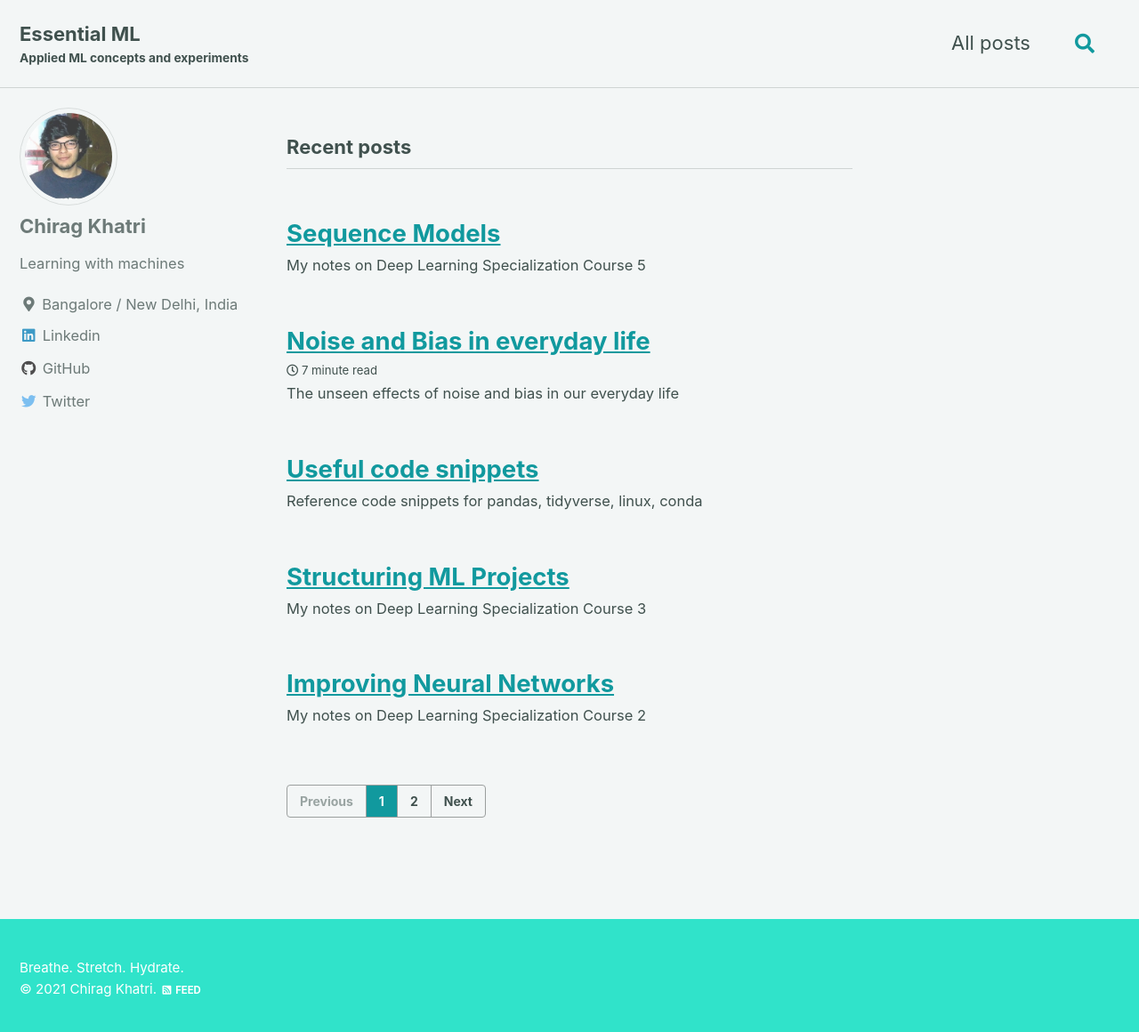
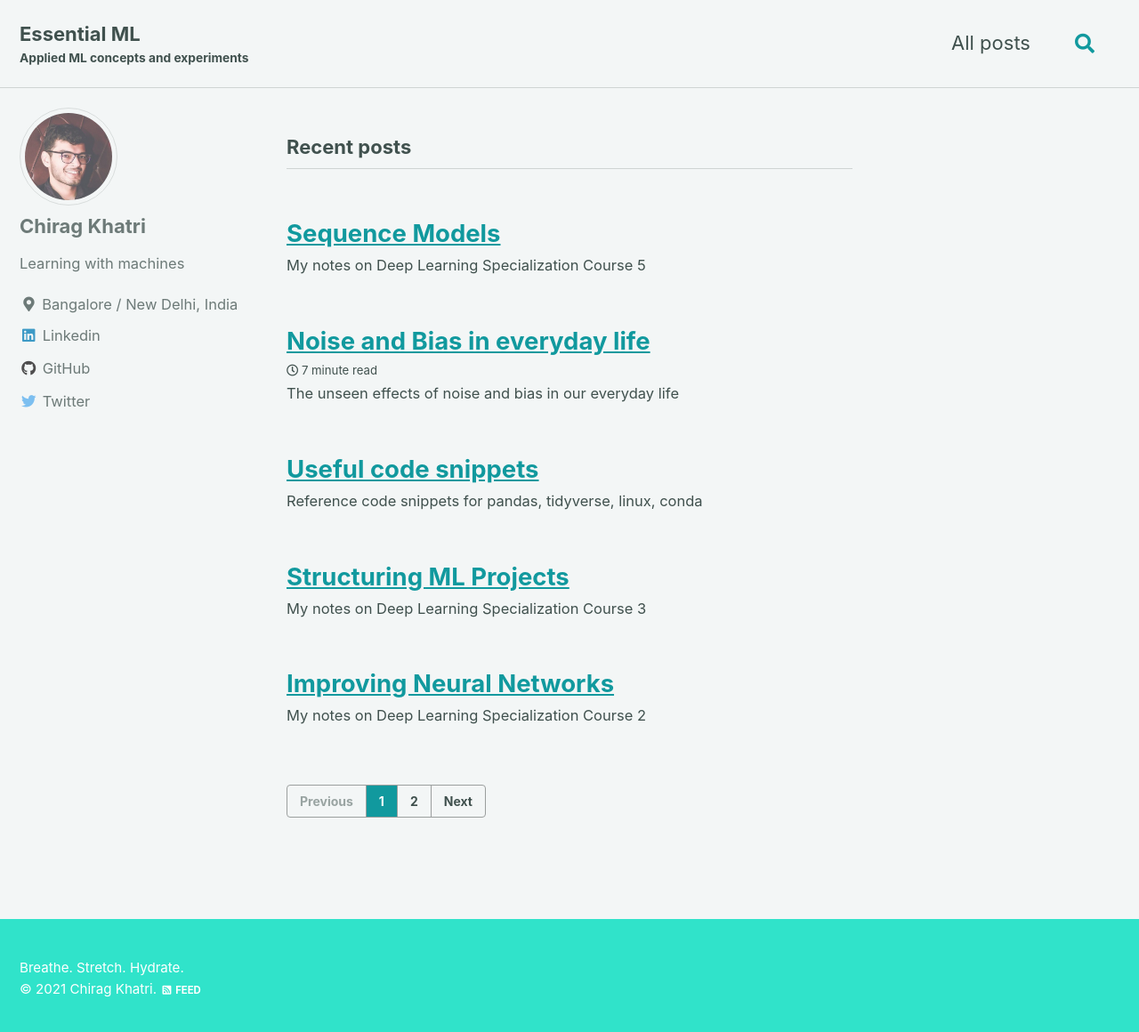
Before and after one commit to zvovov/zvovov.github.io, a Jekyll site: the page built from index.html, in a window 1280 px wide and 1176 px high. Shown: the top 1160 px of the window at 89% size. Built offline with Jekyll 4.4.1, drawn with Linux system fonts in a browser that asks for light colours; cached includes are drawn as plain includes; the list of posts is cut into pages by our own code.

Commit message:
Replace avatar :clown_face:

```diff
--- a/_config.yml
+++ b/_config.yml
@@ -95,7 +95,7 @@ analytics:
 # Site Author
 author:
   name             : "Chirag Khatri"
-  avatar           : "/assets/images/ck_linkedin.jpeg"
+  avatar           : "/assets/images/ck_mugshot.png"
   bio              : "Learning with machines"
   location         : "Bangalore / New Delhi, India"
   email            : # "zvovov [at] gmail"
```
Also changed, not shown: assets/images/ck_mugshot.png (added).
